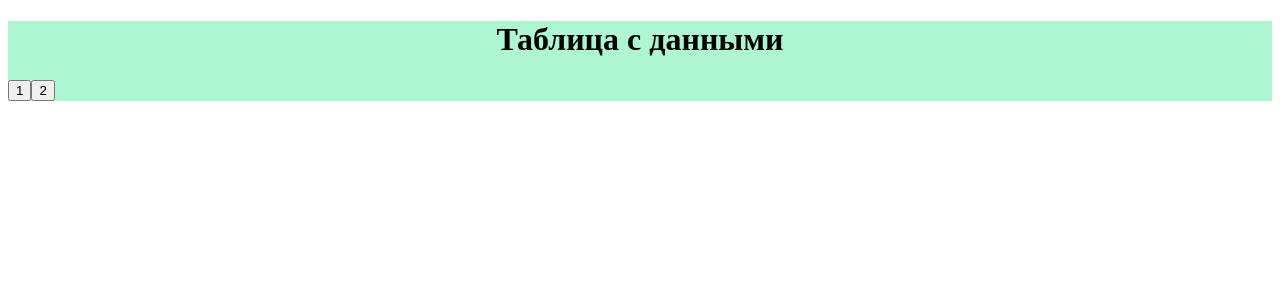
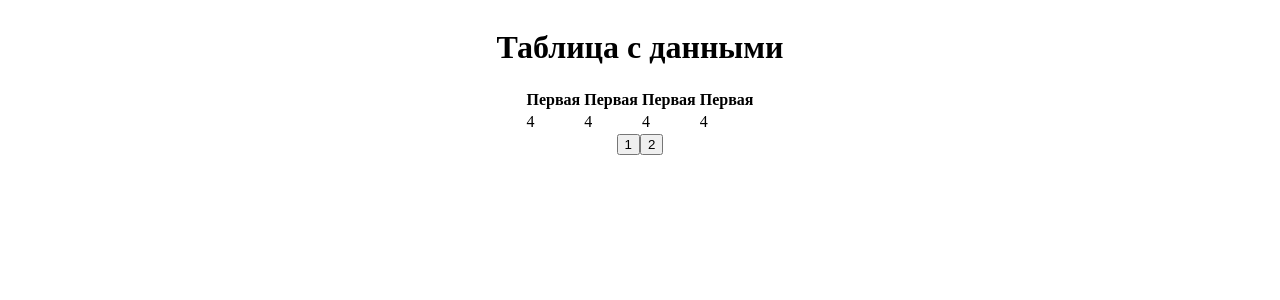
Before and after one commit to julia-888/redux-app, a React (Create React App) app: page / in a window 1280 px wide. Shown: the top 300 px of the page. Built offline with nearby package versions, Linux system fonts and the light colour scheme.

Commit message:
add styles&table component

```diff
--- a/package.json
+++ b/package.json
@@ -3,11 +3,13 @@
   "version": "0.1.0",
   "private": true,
   "dependencies": {
+    "@reduxjs/toolkit": "^2.2.6",
     "@testing-library/jest-dom": "^5.17.0",
     "@testing-library/react": "^13.4.0",
     "@testing-library/user-event": "^13.5.0",
     "react": "^18.3.1",
     "react-dom": "^18.3.1",
+    "react-redux": "^9.1.2",
     "react-scripts": "5.0.1",
     "styled-components": "^6.1.11",
     "web-vitals": "^2.1.4"
--- a/src/App.css
+++ /dev/null
@@ -1,38 +0,0 @@
-.App {
-  text-align: center;
-}
-
-.App-logo {
-  height: 40vmin;
-  pointer-events: none;
-}
-
-@media (prefers-reduced-motion: no-preference) {
-  .App-logo {
-    animation: App-logo-spin infinite 20s linear;
-  }
-}
-
-.App-header {
-  background-color: #282c34;
-  min-height: 100vh;
-  display: flex;
-  flex-direction: column;
-  align-items: center;
-  justify-content: center;
-  font-size: calc(10px + 2vmin);
-  color: white;
-}
-
-.App-link {
-  color: #61dafb;
-}
-
-@keyframes App-logo-spin {
-  from {
-    transform: rotate(0deg);
-  }
-  to {
-    transform: rotate(360deg);
-  }
-}
--- a/src/App.js
+++ b/src/App.js
@@ -1,12 +1,17 @@
-import "./App.css";
 import { useState } from "react";
 import FirstPage from "./components/FirstPage";
 import SecondPage from "./components/SecondPage";
 
+
 function App() {
   const [page, setPage] = useState(1);
 
-  return <div>{page == 1 ? <FirstPage /> : <SecondPage />}</div>;
+  return (
+    // style={{ backgroundColor: "#234324", height: '100vh' }}
+    <div>
+      {page == 1 ? <FirstPage /> : <SecondPage />}
+    </div>
+  );
 }
 
 export default App;
--- a/src/components/FirstPage.jsx
+++ b/src/components/FirstPage.jsx
@@ -1,10 +1,12 @@
 import React from "react";
 import styled from "styled-components";
+import Table from "./Table";
 
 const FirstPage = () => {
   return (
     <Wrap>
       <h1>Таблица с данными</h1>
+      <Table />
       <Nav>
         <div>
           <button> 1 </button>
@@ -20,8 +22,10 @@ const FirstPage = () => {
 export default FirstPage;
 
 const Wrap = styled.div`
-  background-color: #aef5d2;
-  text-align: center;
+  display: flex;
+  flex-direction: column;
+  justify-content: center;
+  align-items: center;
 `;
 
 const Nav = styled.nav`
--- a/src/components/SecondPage.jsx
+++ b/src/components/SecondPage.jsx
@@ -11,6 +11,7 @@ const SecondPage = () => {
 
 export default SecondPage;
 
+
 const Wrap = styled.div`
   background-color: #aef5ef;
   text-align: center;
--- /dev/null
+++ b/src/components/Table.jsx
@@ -0,0 +1,27 @@
+import React from "react";
+import styled from "styled-components";
+
+const Table = () => {
+  return (
+    <TableWrap>
+      <tr>
+        <th>Первая</th>
+        <th>Первая</th>
+        <th>Первая</th>
+        <th>Первая</th>
+      </tr>
+      <tr>
+        <td>4</td>
+        <td>4</td>
+        <td>4</td>
+        <td>4</td>
+      </tr>
+    </TableWrap>
+  )
+}
+
+export default Table;
+
+const TableWrap = styled.table`
+
+`
```
Also changed, not shown: 1 other file (tests, documents, lock files or other folders).
